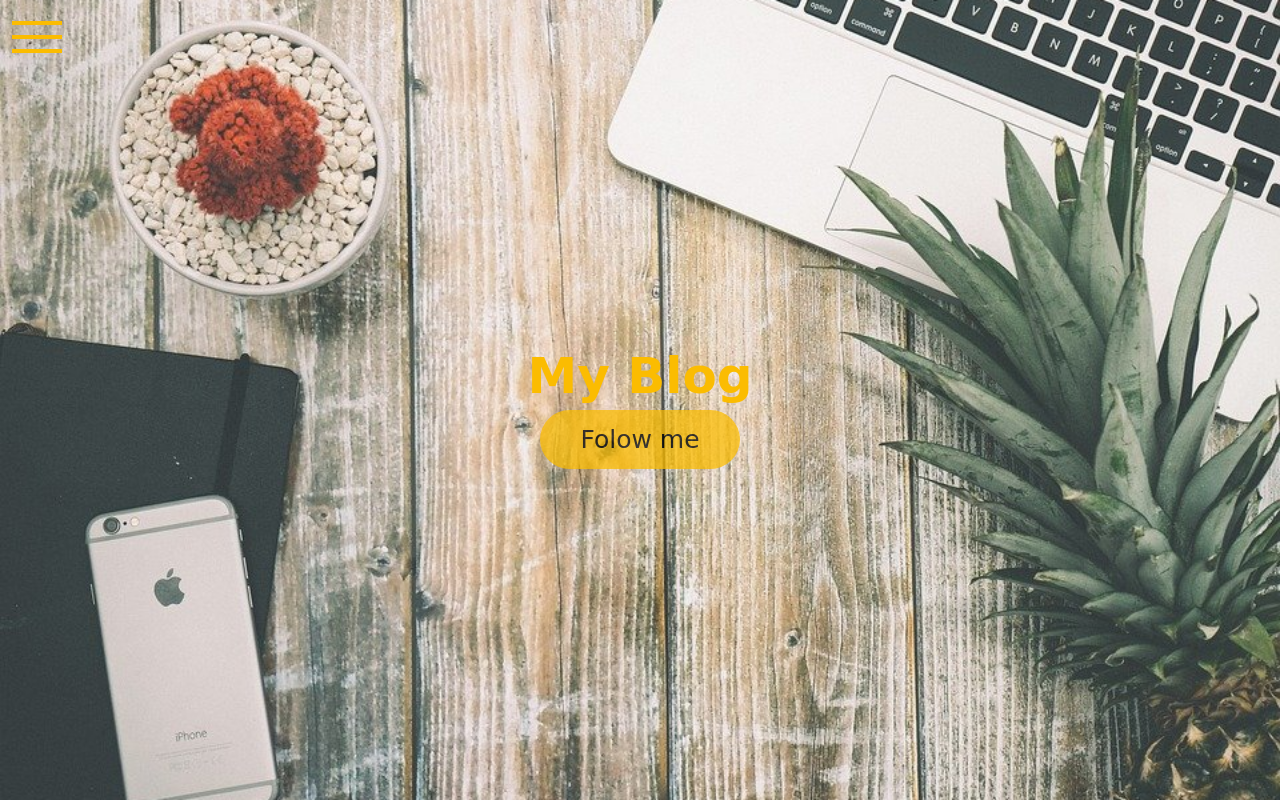
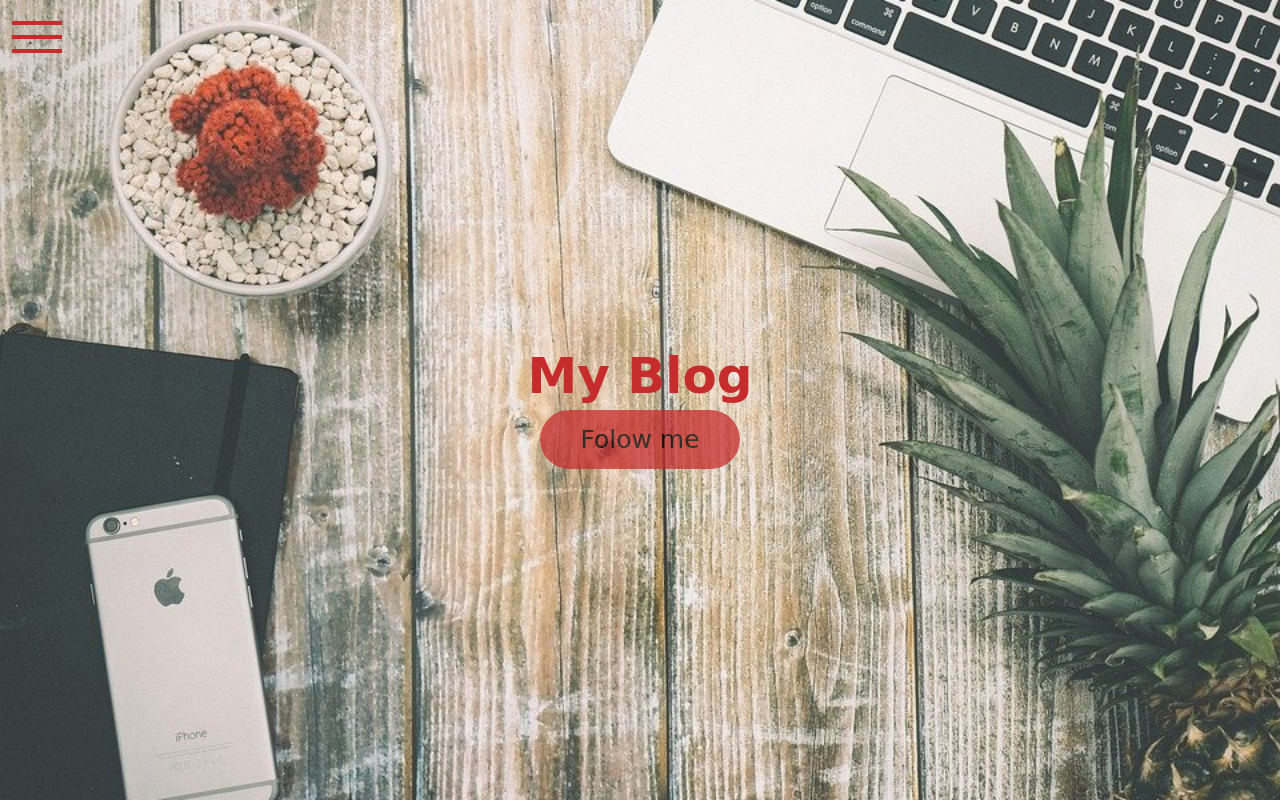
Before and after one commit to Shin6886/Shin6886.github.io, a PHP site: page / in a window 1280 px wide. Run offline with PHP 8.4, Linux system fonts and the light colour scheme.

Commit message:
Update index.css

```diff
--- a/index.css
+++ b/index.css
@@ -1,5 +1,5 @@
 :root{
-    --color1 : #FBBC01;
+    --color1 : #c72c2c;
 }
 *{
     padding: 0;
```
